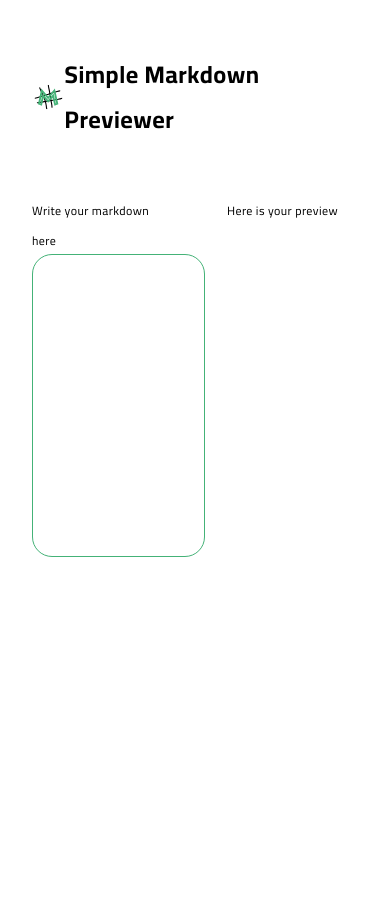
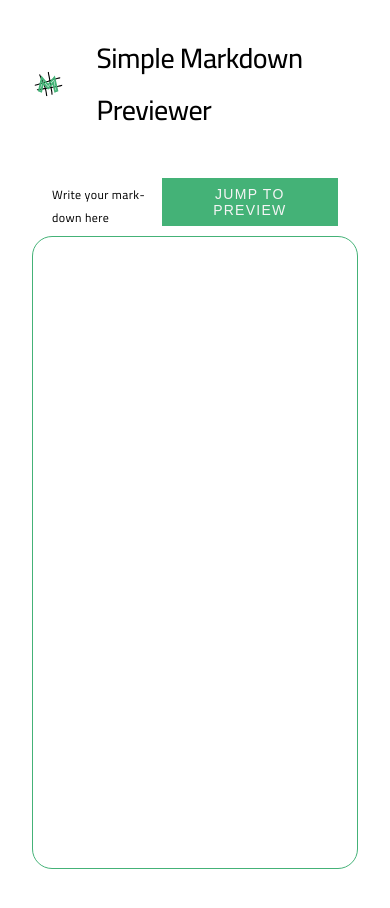
Before and after one commit to saerry-sarr/markdown-previewer, an Angular app: page / in a window 390 px wide. Built offline with nearby package versions, Linux system fonts and the light colour scheme.

Commit message:
Add responsive behaviour

```diff
--- a/src/app/app.component.html
+++ b/src/app/app.component.html
@@ -1,21 +1,37 @@
 <div class="headline">
   <img width="10%" src="logo.svg" alt="Logo" />
-  <h2>Simple Markdown Previewer</h2>
+  <h2 class="h2">Simple Markdown Previewer</h2>
 </div>
 
 <form [formGroup]="form">
   <div class="wrapper">
-    <div class="editing-side">
-      <span class="caption">Write your markdown here</span>
+    <div class="editing-side" id="editingSide">
+      <div class="caption-wrapper">
+        <span class="caption">Write your markdown here</span>
+        <button
+          (click)="scrollToAnchor('previewSide')"
+          class="jump-to-button button button-text"
+        >
+          Jump to Preview
+        </button>
+      </div>
       <textarea
         id="editing-textarea"
         formControlName="editing"
         rows="10"
       ></textarea>
     </div>
-    <div class="preview-side" #previewSide>
+    <div class="preview-side" id="previewSide">
       <span class="caption">Here is your preview</span>
-      <span [innerHTML]="preview"></span>
+      <span class="preview" [innerHTML]="preview"></span>
+      <div class="preview-footer">
+        <button
+          (click)="scrollToAnchor('editingSide')"
+          class="jump-to-button button button-text"
+        >
+          Jump to Editing
+        </button>
+      </div>
     </div>
   </div>
 </form>
--- a/src/app/app.component.ts
+++ b/src/app/app.component.ts
@@ -33,4 +33,9 @@ export class AppComponent {
       );
     });
   }
+
+  public scrollToAnchor(anchor: string) {
+    const element = document.getElementById(anchor);
+    element?.scrollIntoView({ behavior: 'smooth', block: 'end' });
+  }
 }
--- a/src/styles/font.scss
+++ b/src/styles/font.scss
@@ -21,6 +21,7 @@
   font-weight: 500;
   font-size: 58px;
   letter-spacing: -0.5px;
+  margin: 0;
 
   @media screen and (max-width: 480px) {
     font-size: 28px;
@@ -79,7 +80,7 @@
   letter-spacing: 0.25px;
 }
 
-.button {
+.button-text {
   font-weight: 500;
   font-size: 14px;
   letter-spacing: 1.25px;
--- a/src/styles/layout.scss
+++ b/src/styles/layout.scss
@@ -1,31 +1,52 @@
 .wrapper {
   display: grid;
-  grid-template-columns: 1fr 1fr;
-  column-gap: 4rem;
+
+  @media screen and (max-width: 905px) {
+    grid-template-rows: 1fr 1fr;
+    row-gap: 2rem;
+  }
+
+  @media screen and (min-width: 906px) {
+    grid-template-columns: 1fr 1fr;
+    column-gap: 4rem;
+  }
 }
 
 .editing-side {
+  display: flex;
+  flex-direction: column;
+  width: 100%;
   textarea {
-    max-width: 100%;
-    width: 100%;
-    height: 100%;
     border: 1px solid #44b277;
     border-radius: 20px;
     resize: none;
     padding: 20px;
+    min-height: 70vh;
+  }
+
+  .caption-wrapper {
+    display: flex;
+    justify-content: space-between;
+    align-items: baseline;
+    padding: 0 20px;
   }
 }
 
 .preview-side {
-  textarea {
-    max-width: 100%;
-    width: 100%;
-    height: 100%;
-    border: 1px solid #44b277;
-    border-radius: 20px;
-    resize: none;
-    padding: 20px;
-  }
+  display: flex;
+  flex-direction: column;
+  width: 100%;
+}
+
+.preview-footer {
+  display: flex;
+  justify-content: end;
+}
+
+.preview {
+  padding: 20px;
+  border: 1px solid black;
+  min-height: 70vh;
 }
 
 .hint-side {
@@ -36,4 +57,25 @@
   display: flex;
   align-items: center;
   margin-bottom: 2rem;
+  gap: 2rem;
 }
+
+.button {
+  border: none;
+  background-color: #44b277;
+  color: whitesmoke;
+  padding: 0.5rem 2rem;
+}
+
+@media screen and (max-width: 905px) {
+  button.jump-to-button {
+    display: block;
+    margin: 10px 0;
+  }
+}
+
+@media screen and (min-width: 906px) {
+  button.jump-to-button {
+    display: none;
+  }
+}
```
